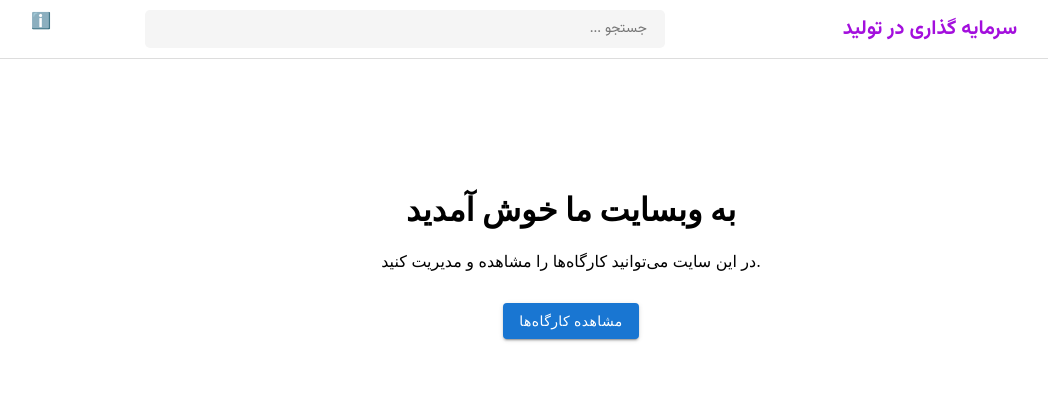
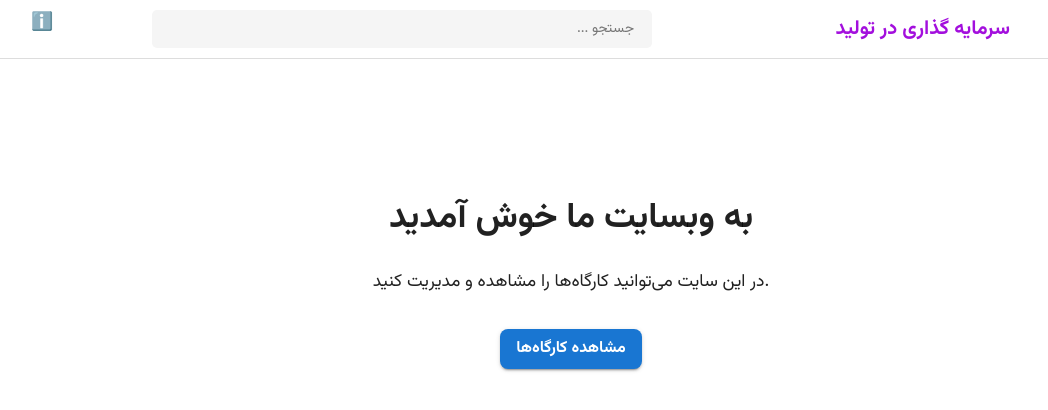
Before and after one commit to hosseincollege/frnt-sarmaye, a React (Create React App) app: page / in a window 1280 px wide. Shown: the top 410 px of the page, without its empty margins (69-1117 px from the left). Built offline with nearby package versions, Linux system fonts and the light colour scheme; no server answers.

Commit message:
پیام تغییرات

```diff
--- a/src/components/WorkshopDetail.js
+++ b/src/components/WorkshopDetail.js
@@ -135,7 +135,13 @@ export default function WorkshopDetail() {
 
           <Grid container spacing={4}>
             {/* ستون راست: تصاویر */}
-            <Grid item xs={12} md={5}>
+            <Grid
+              item
+              xs={12}
+              md={7}
+              sx={{ direction: 'rtl', textAlign: 'right' }}
+            >
+
               <Box
                 component="img"
                 src={getImageUrl(workshop.cover_image)}
@@ -172,7 +178,13 @@ export default function WorkshopDetail() {
             </Grid>
 
             {/* ستون چپ: اطلاعات */}
-            <Grid item xs={12} md={7}>
+            <Grid
+              item
+              xs={12}
+              md={7}
+              sx={{ direction: 'rtl', textAlign: 'right' }}
+            >
+
               <Typography variant="body1" paragraph color="text.secondary">
                 {workshop.description}
               </Typography>
@@ -180,29 +192,54 @@ export default function WorkshopDetail() {
               <List>
                 <ListItem>
                   <ListItemIcon><BusinessIcon /></ListItemIcon>
-                  <ListItemText primary="نمایندگی" secondary={workshop.agency || 'ثبت نشده'} />
+                  <ListItemText
+                    primary="نمایندگی"
+                    secondary={workshop.agency || 'ثبت نشده'}
+                    sx={{ textAlign: 'right' }}
+                  />
+
                 </ListItem>
                 <ListItem>
                   <ListItemIcon><PhoneIcon /></ListItemIcon>
-                  <ListItemText primary="شماره تماس" secondary={workshop.contact_number || 'ثبت نشده'} />
+                  <ListItemText
+                    primary="شماره تماس"
+                    secondary={workshop.contact_number || 'ثبت نشده'}
+                    sx={{ textAlign: 'right' }}
+                  />
                 </ListItem>
                 <ListItem>
                   <ListItemIcon><LocationOnIcon /></ListItemIcon>
-                  <ListItemText primary="موقعیت" secondary={workshop.location || 'ثبت نشده'} />
+                  <ListItemText
+                    primary="موقعیت"
+                    secondary={workshop.location || 'ثبت نشده'}
+                    sx={{ textAlign: 'right' }}
+                  />
                 </ListItem>
                 <ListItem>
                   <ListItemIcon><CategoryIcon /></ListItemIcon>
-                  <ListItemText primary="نوع محصول" secondary={
-                    <Chip label={workshop.product_type || 'نامشخص'} size="small" />
-                  } />
+                  <ListItemText
+                    primary="نوع محصول"
+                    secondary={
+                      <Chip label={workshop.product_type || 'نامشخص'} size="small" />}
+                    sx={{ textAlign: 'right' }}
+                  />
+
                 </ListItem>
                 <ListItem>
                   <ListItemIcon><MonetizationOnIcon color="success" /></ListItemIcon>
-                  <ListItemText primary="سرمایه لازم" secondary={`${Number(workshop.required_capital).toLocaleString()} تومان`} />
+                  <ListItemText
+                    primary="سرمایه لازم"
+                    secondary={`${Number(workshop.required_capital).toLocaleString()} تومان`}
+                    sx={{ textAlign: 'right' }}
+                  />
                 </ListItem>
                 <ListItem>
                   <ListItemIcon><EventNoteIcon /></ListItemIcon>
-                  <ListItemText primary="مدت قرارداد" secondary={`${workshop.contract_duration} ماه`} />
+                  <ListItemText
+                    primary="مدت قرارداد"
+                    secondary={`${workshop.contract_duration} ماه`}
+                    sx={{ textAlign: 'right' }}
+                  />
                 </ListItem>
               </List>
               <Divider sx={{ my: 2 }} />
--- a/src/components/WorkshopList.js
+++ b/src/components/WorkshopList.js
@@ -129,15 +129,18 @@ export default function WorkshopList() {
                 sx={{
                   width: '100%',
                   display: 'flex',
-                  flexDirection: 'column', // چیدمان ستونی برای کارت
-                  borderRadius: 2,
+                  flexDirection: 'column',
+                  borderRadius: 3,
+                  overflow: 'hidden',
+                  boxShadow: 3,
                   transition: 'transform 0.2s ease-in-out, box-shadow 0.2s ease-in-out',
                   '&:hover': {
                     transform: 'translateY(-4px)',
-                    boxShadow: '0 4px 20px 0 rgba(0,0,0,0.12)',
+                    boxShadow: 6,
                   }
                 }}
               >
+
                 {/* CardActionArea باید تمام فضای باقی‌مانده را بگیرد */}
                 <CardActionArea
                     onClick={() => navigate(`/workshops/${workshop.id}`)}
@@ -150,7 +153,16 @@ export default function WorkshopList() {
                     alt={`کاور کارگاه ${workshop.title}`}
                   />
                   {/* ===== حل مشکل ارتفاع: اضافه کردن flexGrow: 1 به CardContent ===== */}
-                  <CardContent sx={{ width: '100%', flexGrow: 1, display: 'flex', flexDirection: 'column' }}>
+                  <CardContent
+                    sx={{
+                      width: '100%',
+                      flexGrow: 1,
+                      display: 'flex',
+                      flexDirection: 'column',
+                      gap: 1.5
+                    }}
+                  >
+
                     <Typography gutterBottom variant="h5" component="h2" color="primary.main" fontWeight="bold">
                       {workshop.title}
                     </Typography>
--- a/src/index.js
+++ b/src/index.js
@@ -1,26 +1,25 @@
 import React from 'react';
 import ReactDOM from 'react-dom/client';
 import './index.css';
+import { ThemeProvider } from "@mui/material/styles";
+import CssBaseline from "@mui/material/CssBaseline";
+import theme from "./theme";
+
 import App from './App';
 import reportWebVitals from './reportWebVitals';
-import { AuthProvider } from "./AuthContext"; // 👈 اضافه شد
-
-ReactDOM.createRoot(document.getElementById("root")).render(
-  <AuthProvider>
-    <App />
-  </AuthProvider>
-);
+import { AuthProvider } from "./AuthContext";
 
 const root = ReactDOM.createRoot(document.getElementById("root"));
+
 root.render(
   <React.StrictMode>
     <AuthProvider>
-      <App />
+      <ThemeProvider theme={theme}>
+        <CssBaseline />
+        <App />
+      </ThemeProvider>
     </AuthProvider>
   </React.StrictMode>
 );
 
-// If you want to start measuring performance in your app, pass a function
-// to log results (for example: reportWebVitals(console.log))
-// or send to an analytics endpoint. Learn more: https://bit.ly/CRA-vitals
 reportWebVitals();
--- /dev/null
+++ b/src/theme.js
@@ -0,0 +1,38 @@
+import { createTheme } from "@mui/material/styles";
+
+const theme = createTheme({
+  direction: "rtl",
+  typography: {
+    fontFamily: "Vazir, Roboto, Arial",
+    fontFamily: 'Vazirmatn, Arial, sans-serif',
+    fontSize: 16, // پیش‌فرض برای body
+    h1: { fontSize: '2.5rem', fontWeight: 'bold' },
+    h2: { fontSize: '2.2rem', fontWeight: 'bold' },
+    h3: { fontSize: '2rem', fontWeight: 'bold' },
+    h4: { fontSize: '1.8rem', fontWeight: 'bold' },
+    h5: { fontSize: '1.6rem', fontWeight: 'bold' },
+    h6: { fontSize: '1.4rem', fontWeight: 500 },
+    body1: { fontSize: '1.1rem' },
+    body2: { fontSize: '1rem' },
+  },
+  components: {
+    MuiButton: {
+      styleOverrides: {
+        root: {
+          borderRadius: 8,
+          textTransform: "none",
+          fontWeight: "bold",
+        },
+      },
+    },
+    MuiPaper: {
+      styleOverrides: {
+        root: {
+          borderRadius: 12,
+        },
+      },
+    },
+  },
+});
+
+export default theme;
```
